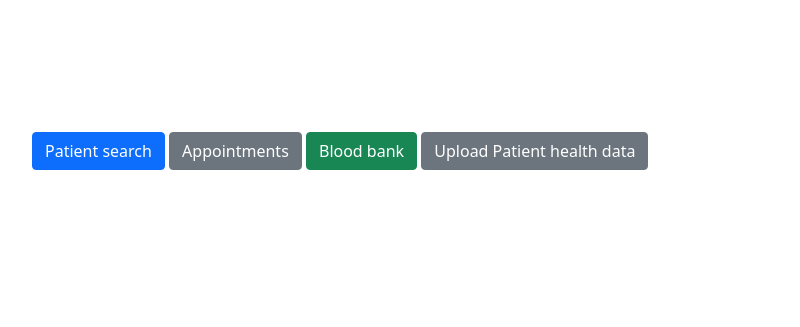
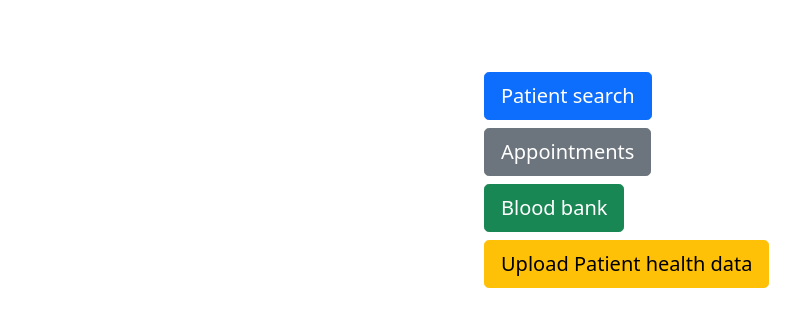
Before and after one commit to akash-r-prabhu/CodePoltergeist_AkashRPrabhu, a Flask app: page /hospital_homepage in a window 1280 px wide. Shown: the part 56-383 px from the top of the page, without its empty margins (28-828 px from the left). Run offline with Flask 2, Linux system fonts and the light colour scheme.

Commit message:
changed button font in hospital homepage

```diff
--- a/templates/hospital_homepage.html
+++ b/templates/hospital_homepage.html
@@ -33,11 +33,11 @@
     </div>
 </nav>
     <br><br><br>
-    <div style="margin: 60px;">
-        <a href="/patient_search"><button type="button" class="btn btn-primary">Patient search</button></a>
-    <a href="/patient_appointments_search"><button type="button" class="btn btn-secondary">Appointments</button></a>
-<a href=""><button type="button" class="btn btn-success">Blood bank</button></a>
-<a href="/upload_health"><button type="button" class="btn btn-secondary">Upload Patient health data</button></a>
+    <div class="d-grid gap-2 mx-auto" style="margin-left: 40vw !important" >
+        <a href="/patient_search"><button type="button" class="btn btn-lg btn-primary">Patient search</button></a>
+    <a href="/patient_appointments_search"><button type="button" class="btn btn-lg  btn-secondary">Appointments</button></a>
+<a href=""><button type="button" class="btn btn-lg  btn-success">Blood bank</button></a>
+<a href="/upload_health"><button type="button" class="btn btn-lg  btn-warning">Upload Patient health data</button></a>
     </div>
 
 
```
